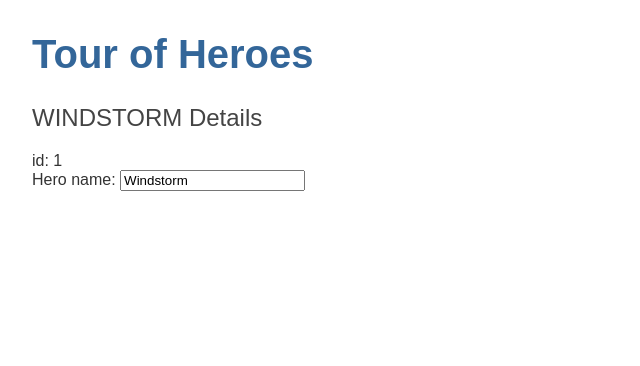
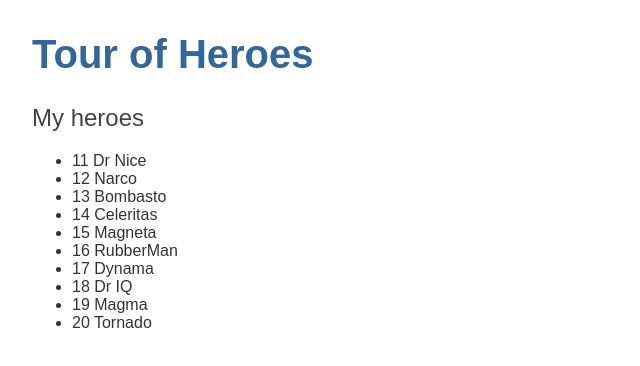
Before and after one commit to brunoBaziret/angular-tour-of-heroes, an Angular app: page / in a window 1280 px wide. Shown: the top 366 px of the page, without its empty margins (0-640 px from the left). Built offline with nearby package versions, Linux system fonts and the light colour scheme.

Commit message:
Displaying heroes - List heroes with *ngFor https://angular.io/tutorial/toh-pt2 Display a list

```diff
--- a/src/app/heroes/heroes.component.html
+++ b/src/app/heroes/heroes.component.html
@@ -1,8 +1,15 @@
+<h2>My heroes</h2>
+  <ul class="heroes">
+    <li *ngFor="let hero of heroes">
+      <span class="badge">{{hero.id}}</span> {{hero.name}}
+    </li>
+  </ul>
+
 <!--<p>heroes works!</p>-->
-<h2>{{hero.name | uppercase}} Details</h2>
-<div><span>id: </span>{{hero.id}}</div>
-<!--<div><span>name: </span>{{hero.name}}</div>-->
-<div>
-  <label for="name">Hero name: </label>
-  <input id="name" [(ngModel)]="hero.name" placeholder="name">
-</div>
+<!--<h2>{{hero.name | uppercase}} Details</h2>-->
+<!--<div><span>id: </span>{{hero.id}}</div>-->
+<!--&lt;!&ndash;<div><span>name: </span>{{hero.name}}</div>&ndash;&gt;-->
+<!--<div>-->
+<!--  <label for="name">Hero name: </label>-->
+<!--  <input id="name" [(ngModel)]="hero.name" placeholder="name">-->
+<!--</div>-->
--- a/src/app/heroes/heroes.component.ts
+++ b/src/app/heroes/heroes.component.ts
@@ -1,5 +1,6 @@
 import {Component, OnInit} from '@angular/core';
 import {Hero} from "../hero";
+import {HEROES} from "../mock-heroes";
 
 @Component({
   selector: 'app-heroes',
@@ -7,10 +8,12 @@ import {Hero} from "../hero";
   styleUrls: ['./heroes.component.css']
 })
 export class HeroesComponent implements OnInit {
-  hero: Hero = {
-    id: 1,
-    name: 'Windstorm'
-  };
+  // hero: Hero = {
+  //   id: 1,
+  //   name: 'Windstorm'
+  // };
+
+  heroes = HEROES;
 
   constructor() {
   }
```
